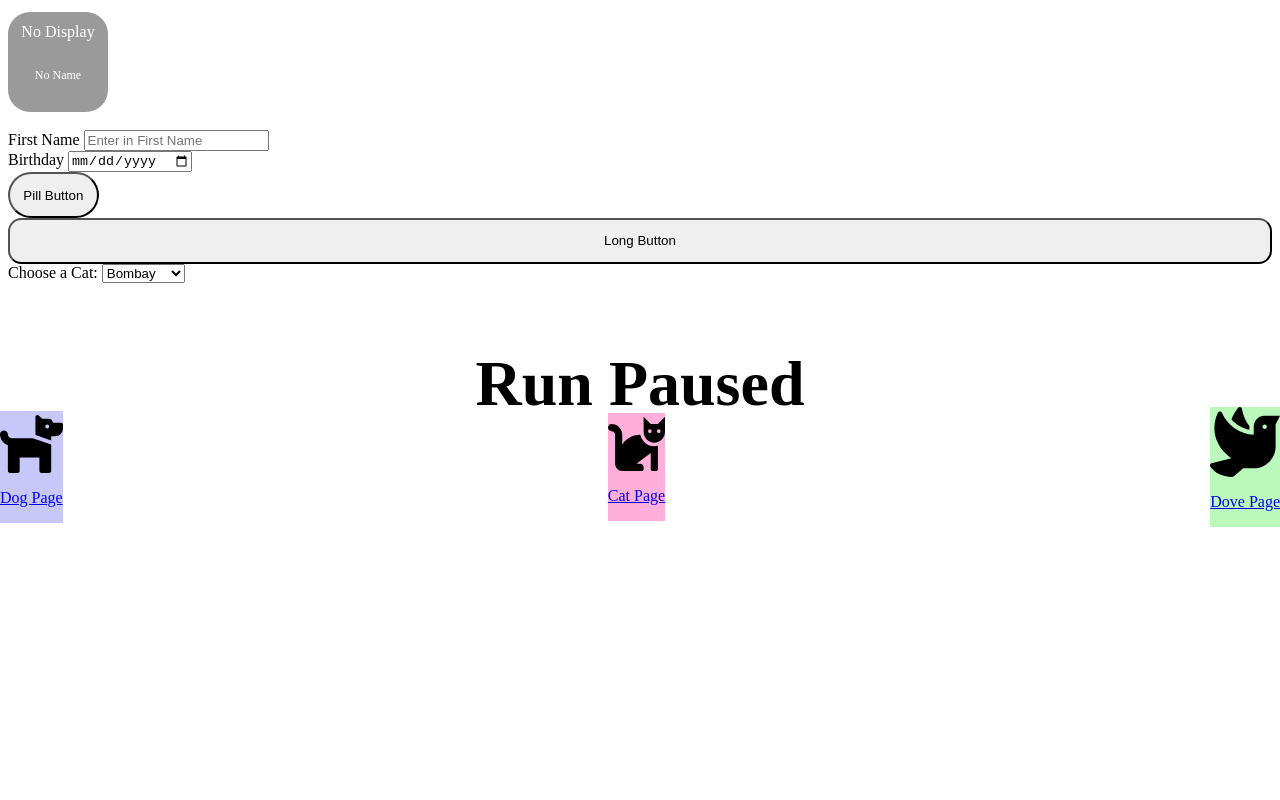
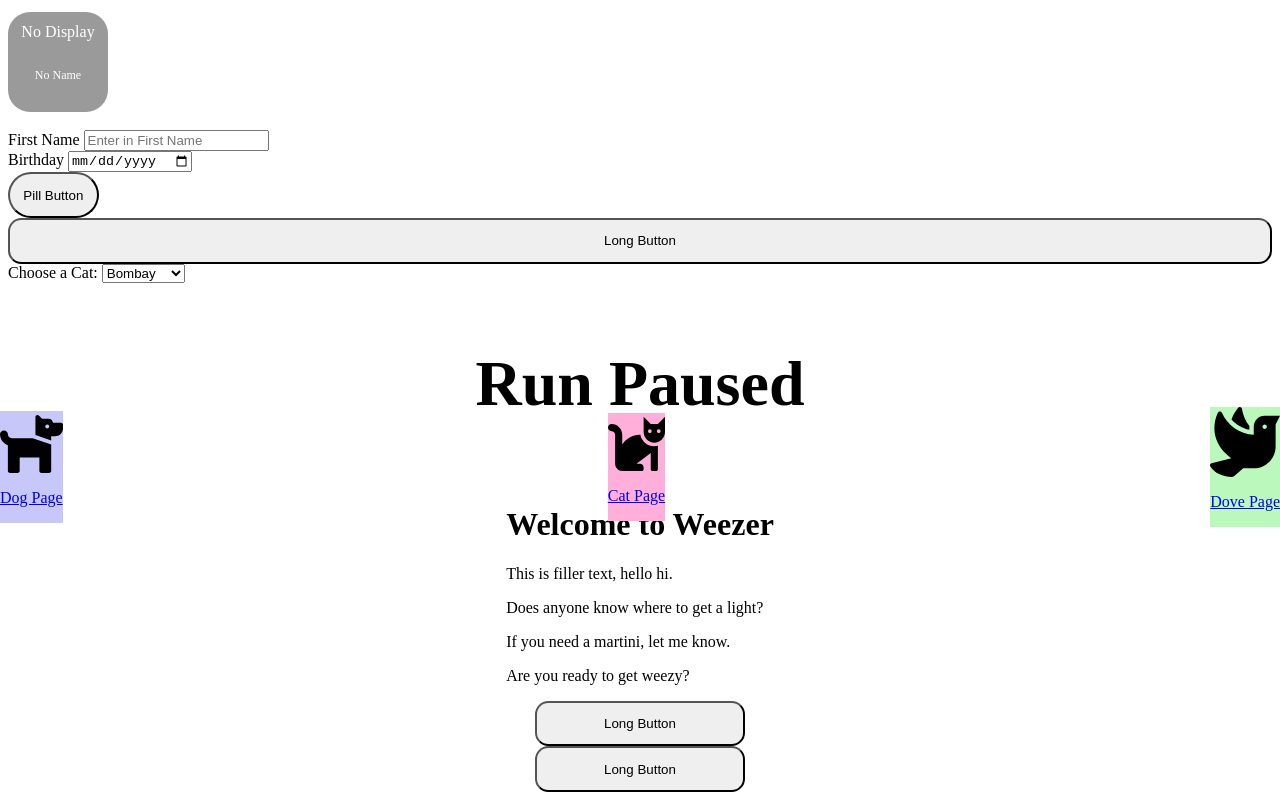
Before and after one commit to Weezah-Traction/traction, a SvelteKit app: page /dev in a window 1280 px wide. Shown: the part 257-1057 px from the top of the page. Before the commit the page ends 800 px from the top, so only its background shows below. Built offline with nearby package versions, Linux system fonts and the light colour scheme.

Commit message:
Added Pop-Up Modal for Introductions
Added a component for the pop up shown at the beginning of the app.

```diff
--- /dev/null
+++ b/src/lib/PopUpIntroduction.svelte
@@ -0,0 +1,28 @@
+<script>
+	import LongButton from "./LongButton.svelte";
+
+</script>
+<slot>
+    <div class="container">
+        <div class="text">
+            <h1>Welcome to Weezer</h1>
+            <p>This is filler text, hello hi.</p>
+            <p>Does anyone know where to get a light?</p>
+            <p>If you need a martini, let me know.</p>
+            <p>Are you ready to get weezy?</p>
+        </div>
+        <div class="inputs">
+            <LongButton></LongButton>
+            <LongButton></LongButton>
+        </div>
+    </div>
+</slot>
+
+<style>
+    .container{
+        display: flex;
+        flex-direction: column;
+        justify-content: space-between;
+        align-items: center;
+    }
+</style>
--- a/src/routes/dev/+page.svelte
+++ b/src/routes/dev/+page.svelte
@@ -11,6 +11,7 @@
 	import SmallestWidget from '$lib/SmallestWidget.svelte';
 	import DropdownSubmission from "../../lib/DropdownSubmission.svelte";
 	import RunHeroText from "../../lib/RunHeroText.svelte"
+	import PopUpIntroduction from "../../lib/PopUpIntroduction.svelte";
 </script>
 
 
@@ -37,4 +38,6 @@
 <DropdownSubmission></DropdownSubmission>
 <RunHeroText></RunHeroText>
 
+<PopUpIntroduction></PopUpIntroduction>
+
 <NavigationBar></NavigationBar>
```
